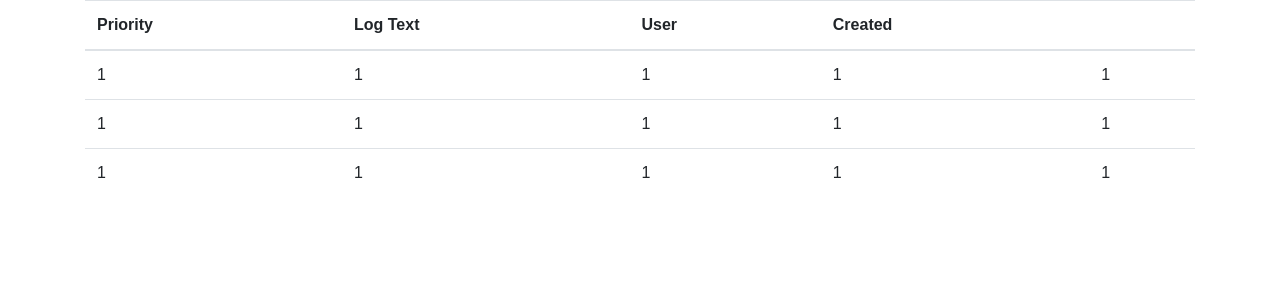
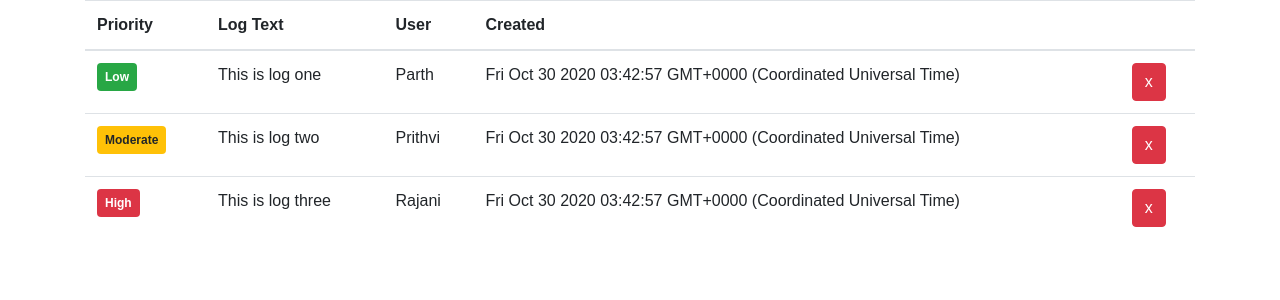
Before and after one commit to Prithvipal/buglogger, a React app: page / in a window 1280 px wide. Shown: the top 300 px of the page. Built offline with nearby package versions, Linux system fonts and the light colour scheme; the HTML template or start-up script is replaced by a standard one.

Commit message:
LogItem Component: setting properties to the component

```diff
--- a/src/components/App.js
+++ b/src/components/App.js
@@ -7,21 +7,21 @@
 const App = () => {
 	const [logs, setLogs] = useState([
 		{
-			id: 1,
+			_id: 1,
 			text: 'This is log one',
 			priority: 'low',
 			user: 'Parth',
 			created: new Date().toString()
 		},
 		{
-			id: 2,
+			_id: 2,
 			text: 'This is log two',
 			priority: 'moderate',
 			user: 'Prithvi',
 			created: new Date().toString()
 		},
 		{
-			id: 3,
+			_id: 3,
 			text: 'This is log three',
 			priority: 'high',
 			user: 'Rajani',
@@ -43,7 +43,7 @@
 				<tbody>
 					{
 						logs.map((log) => (
-							<LogItem/>
+							<LogItem key={log._id} log={log}/>
 						 ))
 					}
 				</tbody>
--- a/src/components/LogItem.js
+++ b/src/components/LogItem.js
@@ -1,13 +1,31 @@
 import React from 'react'
+import Button from 'react-bootstrap/Button'
+import Badge from 'react-bootstrap/Badge'
 
-const LogItem = () => {
+const LogItem = ({log: {_id, priority, user, text, created}}) => {
+    const setVariant = () =>{
+        if (priority === 'high'){
+            return 'danger'
+        }else if(priority === 'moderate'){
+            return 'warning'
+        }else{
+            return 'success'
+        }
+    }
+
     return (
         <tr>
-            <td>1</td>
-            <td>1</td>
-            <td>1</td>
-            <td>1</td>
-            <td>1</td>
+            <td>
+                <Badge variant={setVariant()} className='p-2'>
+                    { priority.charAt(0).toUpperCase() + priority.slice(1) }
+                </Badge>
+            </td>
+            <td>{ text }</td>
+            <td>{ user }</td>
+            <td>{ created }</td>
+            <td>
+                <Button variant='danger' size="small">x</Button>
+            </td>
         </tr>
     )
 }
```
